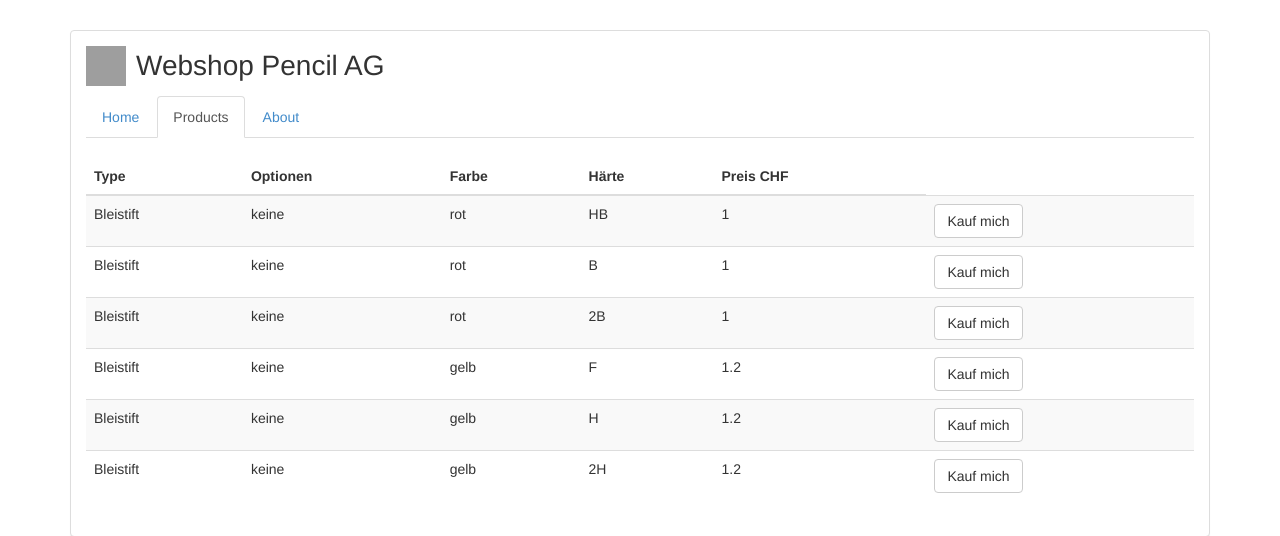
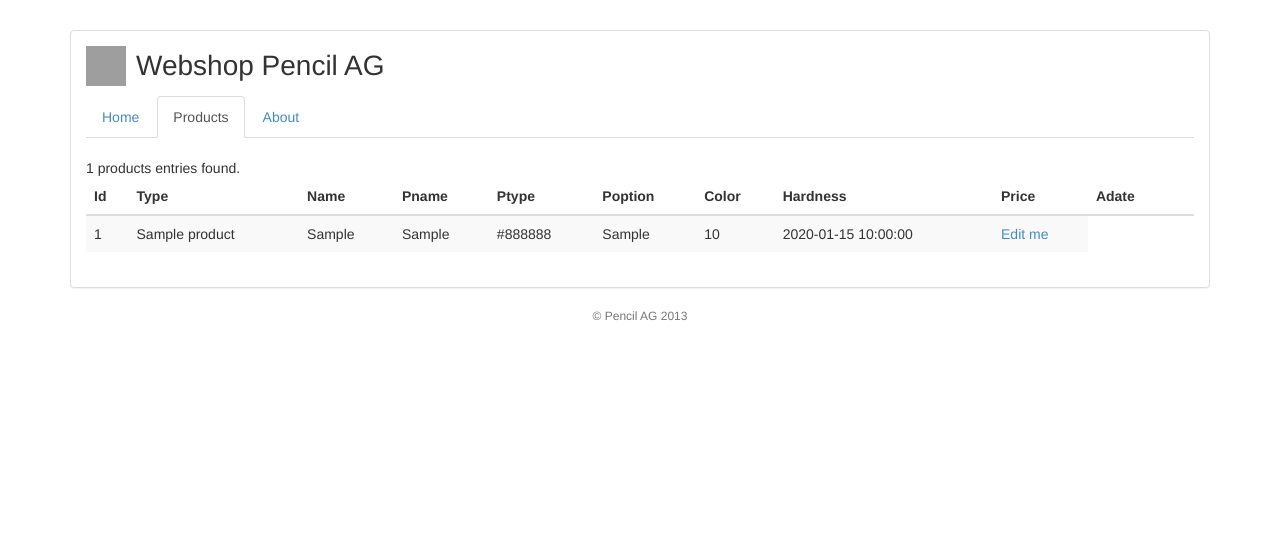
Before and after one commit to fabaff/shop, a PHP site: page /products.php in a window 1280 px wide. Shown: the top 536 px of the page. Run offline with PHP 8.4, Linux system fonts and the light colour scheme; tables that the repository leaves empty or names only in its code hold one stand-in row (values such as "Sample post"); a stand-in replaces the project's code that opens the database connection; grey boxes are pictures that could not be loaded.

Commit message:
use entries from db

```diff
--- a/products.php
+++ b/products.php
@@ -28,9 +28,8 @@
     <!-- Header -->
 
     <!-- Content -->
-        <!-- Selected products -->
         <div>
-            <table class="table table-striped">
+<!--        <table class="table table-striped">
             <thead valign="bottom">
             <tr>
             <?php
@@ -70,8 +69,48 @@
             ?>
             </tbody>
             </table>
+-->
+            <?php
+                require_once('config/dbconnect.php');
+                if (mysqli_connect_errno() == 0) {
+                    // Get data
+                    $sql = "SELECT * FROM products";
+                    $results = $connection->query($sql);
+                    $tableinfo = $results->fetch_fields();
+                    echo $results->num_rows." products entries found."."<br />"."\n";
+                    // Create table
+                    echo "<table class=\"table table-striped\">"."\n";
+                    echo "<thead valign=\"bottom\">"."\n";
+                    echo "<tr>"."\n";
+                    foreach ($tableinfo as $element) {
+                        echo "<th class=\"head\">".ucfirst($element->name)."</th>"."\n";
+                    }
+                    echo "<th class=\"head\">  </th>"."\n";
+                    echo "</tr>"."\n";
+                    echo "</thead>"."\n";
+                    echo "<tbody valign=\"top\">"."\n";
+                    while ($result = $results->fetch_object()) {
+                        echo "<tr>"."\n";
+                        echo "<td>".$result->id."</td>";
+                        echo "<td>".$result->pname."</td>";
+                        echo "<td>".$result->ptype."</td>";
+                        echo "<td>".$result->poption."</td>";
+                        echo "<td>".$result->color."</td>";
+                        echo "<td>".$result->hardness."</td>";
+                        echo "<td>".$result->price."</td>";
+                        echo "<td>".$result->adate."</td>";
+                        echo "<td>"."<a href=\"$result->id\">Edit me</a>"."</td>";
+                        echo "</tr>"."\n";
+                    }
+                    echo "</tbody>"."\n";
+                    echo "</table>"."\n";
+                    $results->close();
+                } else {
+                    echo "Database connection error";
+                }
+                $connection->close();
+            ?>
         </div>
-        <!-- Selected products -->
         <!-- Content -->
         </div>
       </div>
```
